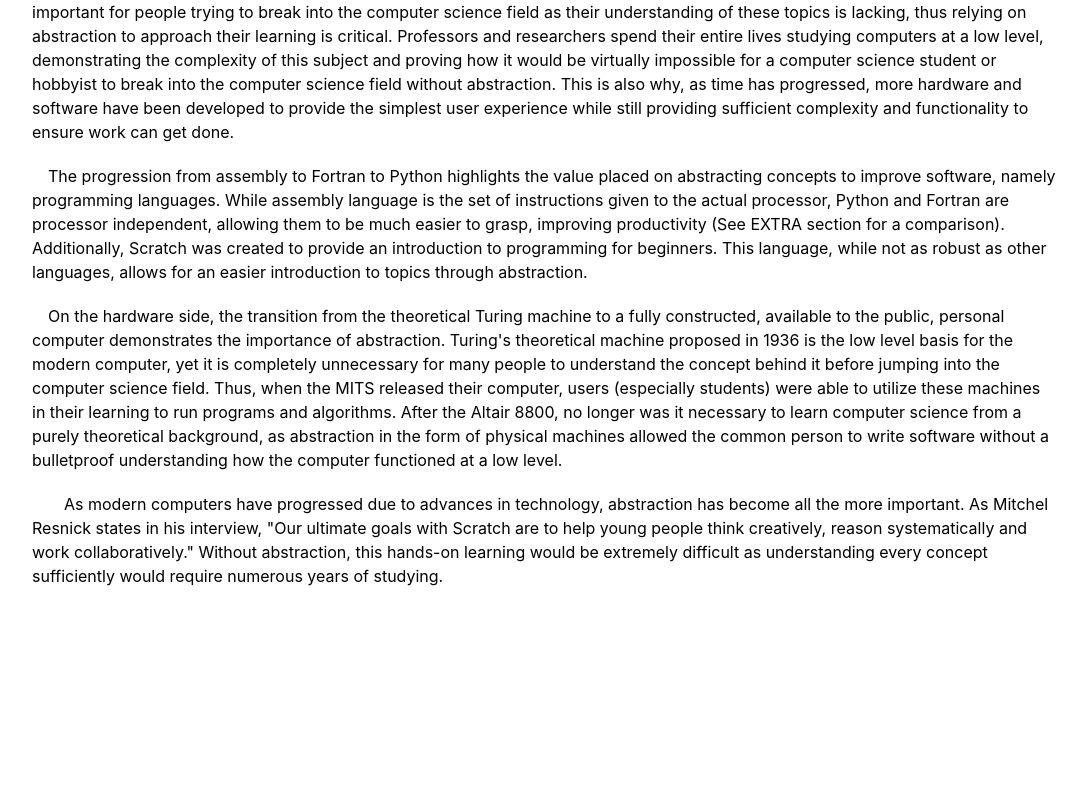
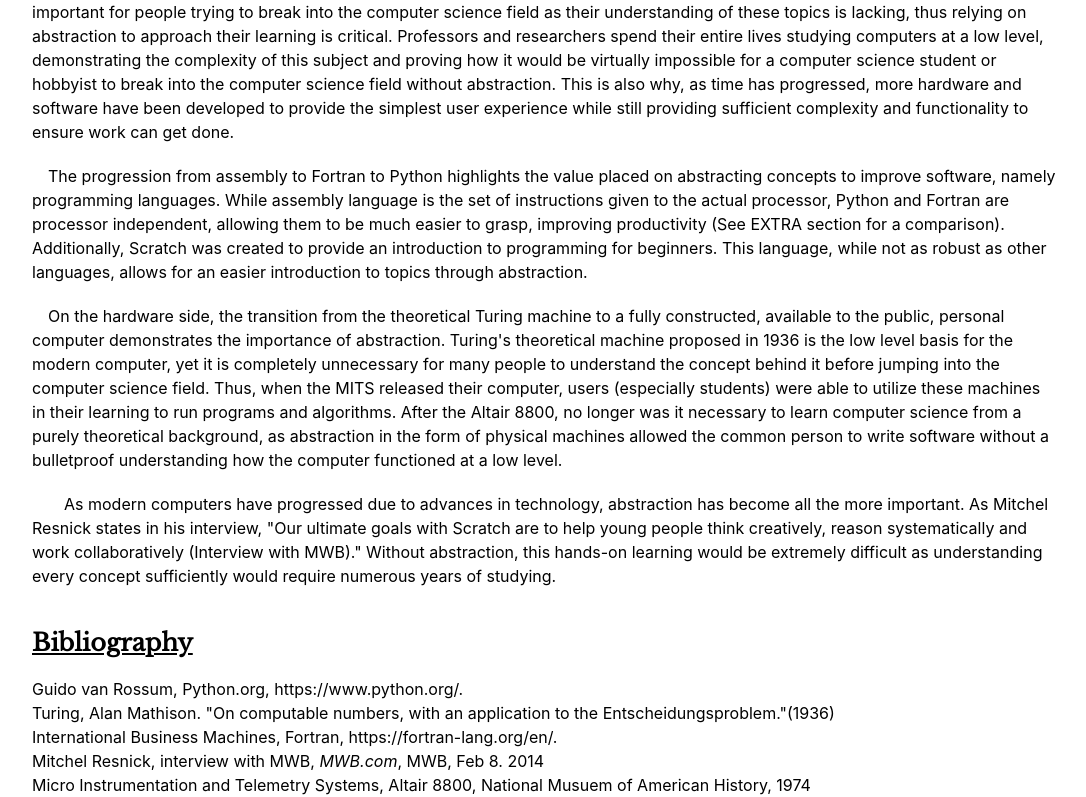
Before and after one commit to dylant1/virtual-museum, a Next.js app: page / in a window 1280 px wide. Shown: the part 1202-1999 px from the top of the page, without its empty margins (96-1182 px from the left). Before the commit the page ends 1790 px from the top, so only its background shows below. Built offline with nearby package versions, Linux system fonts and the light colour scheme.

Commit message:
Remove styles

```diff
--- a/pages/index.js
+++ b/pages/index.js
@@ -205,14 +205,32 @@
           technology, abstraction has become all the more important. As Mitchel
           Resnick states in his interview, &quot;Our ultimate goals with Scratch
           are to help young people think creatively, reason systematically and
-          work collaboratively.&quot; Without abstraction, this hands-on
-          learning would be extremely difficult as understanding every concept
-          sufficiently would require numerous years of studying.
+          work collaboratively (Interview with MWB).&quot; Without abstraction,
+          this hands-on learning would be extremely difficult as understanding
+          every concept sufficiently would require numerous years of studying.
         </BodyText>
       </Body>
-      {/* <Body>
+      <br />
+      <Body>
         <BodyHeader>Bibliography</BodyHeader>
-            </Body> */}
+        <BodyText
+          style={{
+            lineHeight: "1.5",
+          }}
+        >
+          Guido van Rossum, Python.org, https://www.python.org/.
+          <br />
+          Turing, Alan Mathison. &quot;On computable numbers, with an
+          application to the Entscheidungsproblem.&quot;(1936)
+          <br />
+          International Business Machines, Fortran,
+          https://fortran-lang.org/en/. <br />
+          Mitchel Resnick, interview with MWB, <i>MWB.com</i>, MWB, Feb 8. 2014
+          <br />
+          Micro Instrumentation and Telemetry Systems, Altair 8800, National
+          Musuem of American History, 1974
+        </BodyText>
+      </Body>
     </Wrapper>
   );
 }
--- a/pages/personalcomputer.js
+++ b/pages/personalcomputer.js
@@ -29,7 +29,7 @@
               <li>Measurements: 7in x 17in x 18in</li>
               <li>
                 <a
-                  href="https://www.wolframscience.com/prizes/tm23/images/Turing.pdf"
+                  href="https://americanhistory.si.edu/collections/search/object/nmah_334396"
                   style={{
                     color: "blue",
                     textDecoration: "underline",
```
Also changed, not shown: pages/oncomputablenumbers.js (+11 -0 lines), pages/styles.js (deleted, +0 -34 lines).
